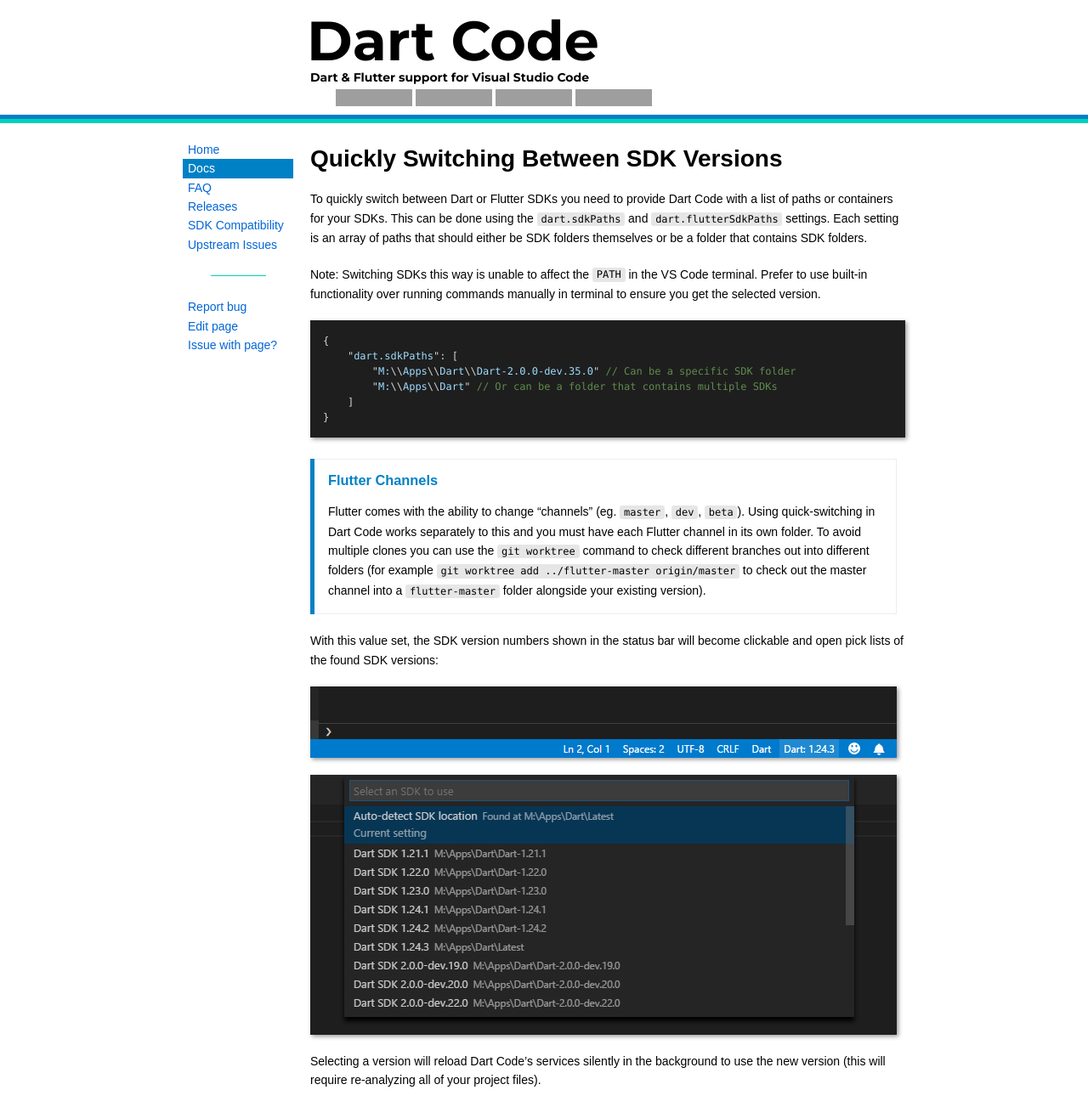
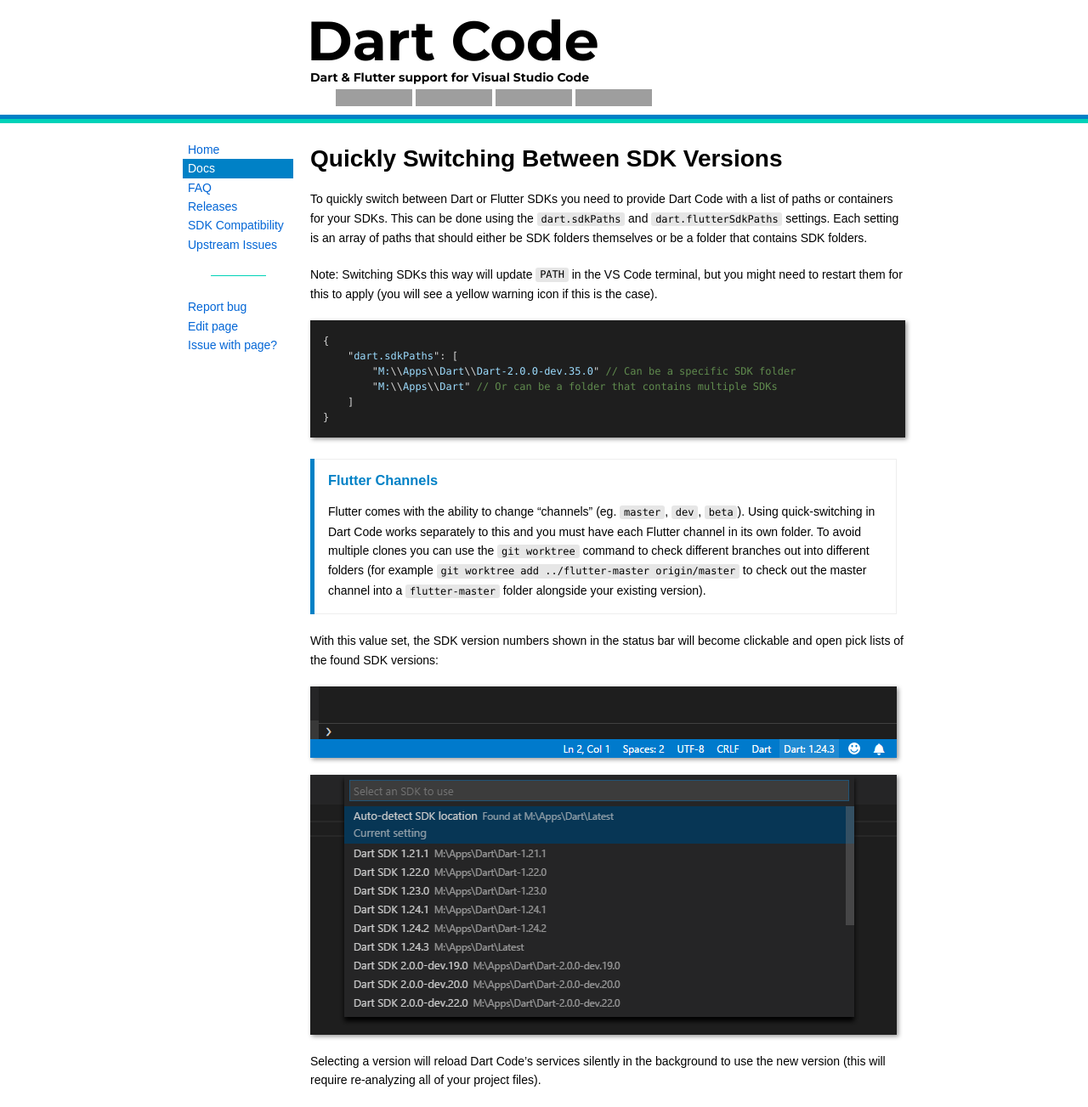
Before and after one commit to Dart-Code/Website, a Jekyll site: the page built from _docs/quickly-switching-between-sdk-versions.md, in a window 1280 px wide. Shown: the whole page at 85% size. Built offline with Jekyll 4.4.1, drawn with Linux system fonts in a browser that asks for light colours; grey boxes are pictures that could not be loaded.

Commit message:
Fix up out-of-date explanation of PATH in embedded terminal

````diff
--- a/_docs/quickly-switching-between-sdk-versions.md
+++ b/_docs/quickly-switching-between-sdk-versions.md
@@ -4,7 +4,7 @@
 
 To quickly switch between Dart or Flutter SDKs you need to provide Dart Code with a list of paths or containers for your SDKs. This can be done using the `dart.sdkPaths` and `dart.flutterSdkPaths` settings. Each setting is an array of paths that should either be SDK folders themselves or be a folder that contains SDK folders.
 
-Note: Switching SDKs this way is unable to affect the `PATH` in the VS Code terminal. Prefer to use built-in functionality over running commands manually in terminal to ensure you get the selected version.
+Note: Switching SDKs this way will update `PATH` in the VS Code terminal, but you might need to restart them for this to apply (you will see a yellow warning icon if this is the case).
 
 
 ```js
````
